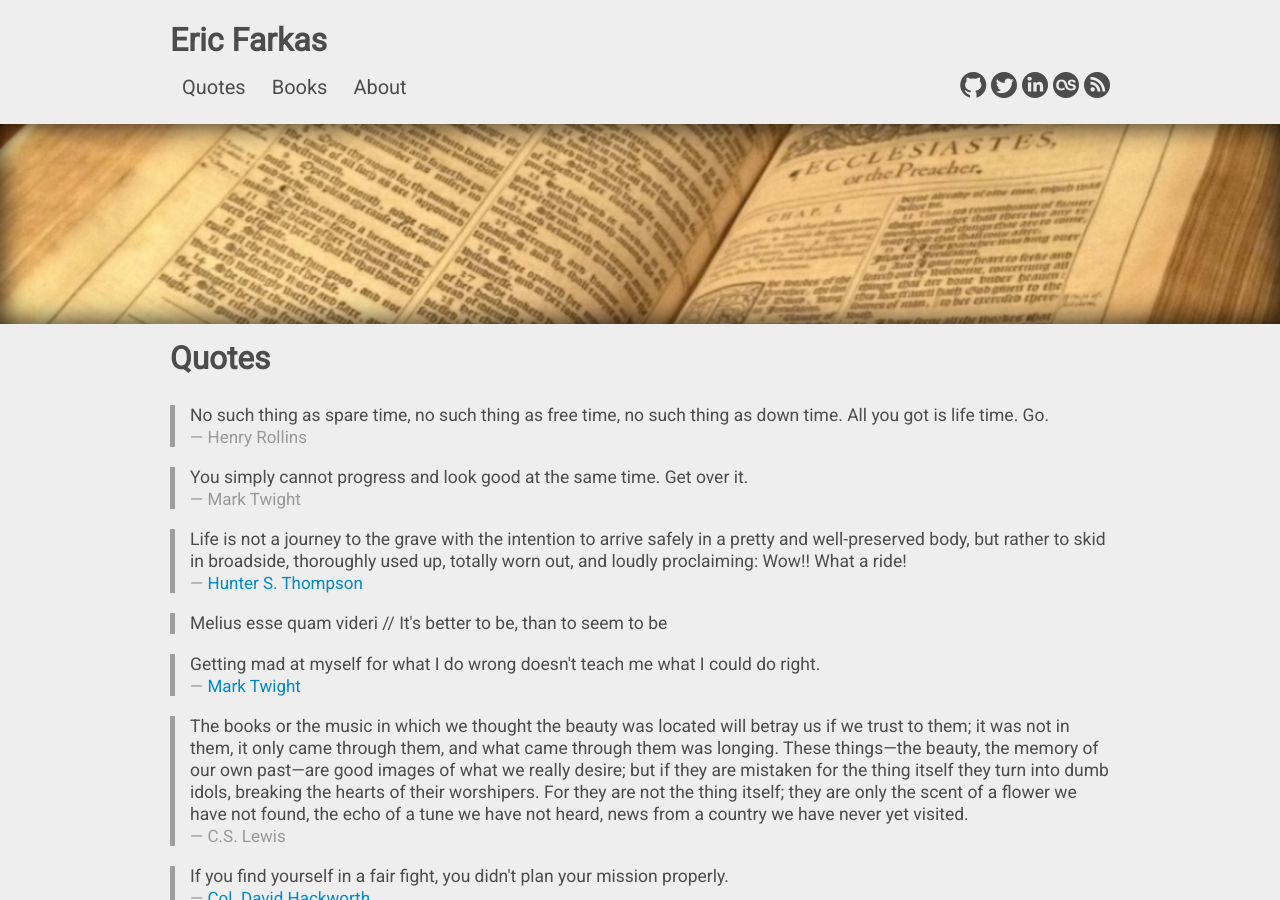
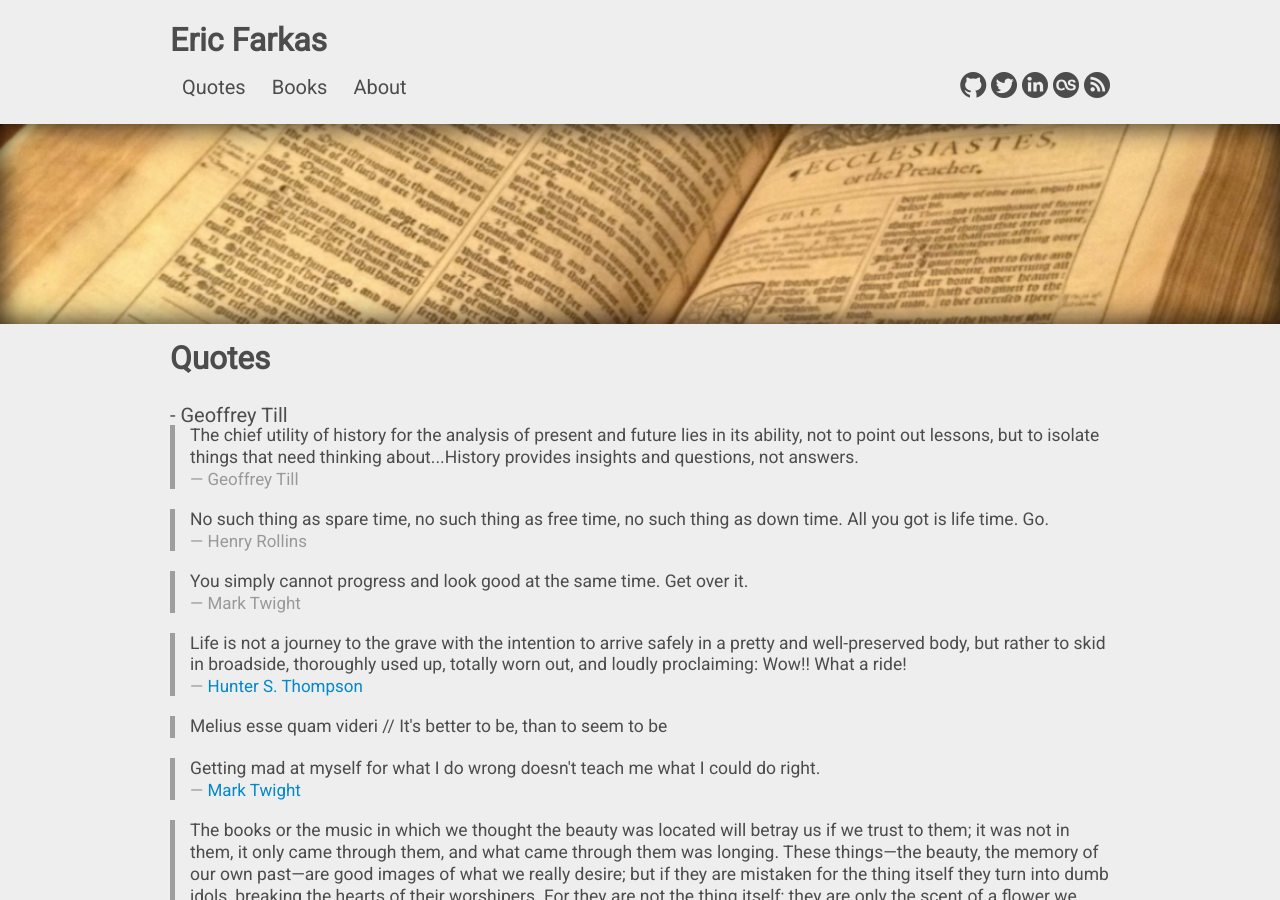
Before and after one commit to speric/speric.github.com, a Jekyll site: the page built from quotes.html, in a window 1280 px wide and 900 px high. Built offline with Jekyll 4.4.1, drawn with Linux system fonts in a browser that asks for light colours; some web fonts are replaced; comment, search, counter and statistics services are not loaded.

```diff
--- a/quotes.html
+++ b/quotes.html
@@ -8,6 +8,14 @@
 <h2>Quotes</h2>
 
 <br/>
+- Geoffrey Till
+
+<blockquote>
+  <p>
+    The chief utility of history for the analysis of present and future lies in its ability, not to point out lessons, but to isolate things that need thinking about...History provides insights and questions, not answers.
+  </p>
+  <small>Geoffrey Till</small>
+</blockquote>
 
 <blockquote>
   <p>
```
